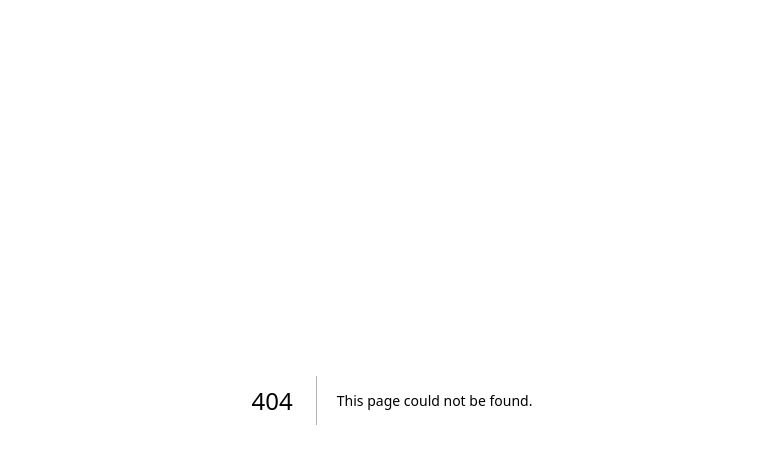
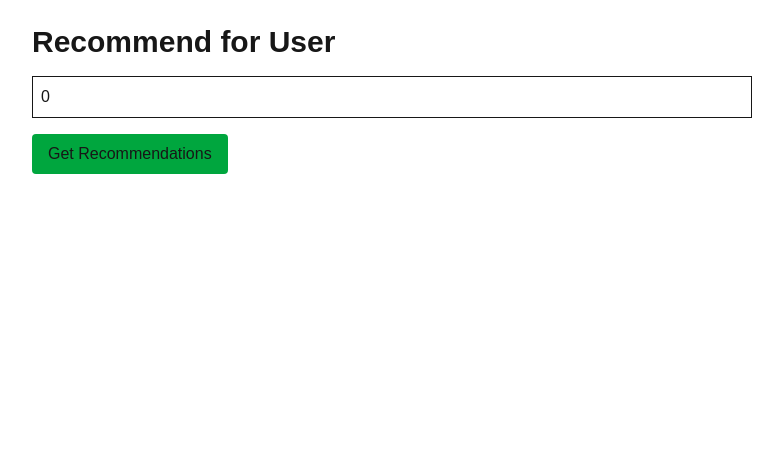
Before and after one commit to sarihammad/tunedin, a Next.js app in the folder frontend/: page /recommend/user in a window 1280 px wide. Before the commit this address had no page. Shown: the top 464 px of the page, without its empty margins (248-1031 px from the left). Built offline with nearby package versions, Linux system fonts and the light colour scheme.

Commit message:
feat: add UserRecommendationPage for user-based song recommendations

```diff
--- /dev/null
+++ b/frontend/src/app/recommend/user/page.tsx
@@ -0,0 +1,62 @@
+'use client'
+import { useState } from 'react'
+import { fetchFromAPI } from '@/lib/api'
+
+export default function UserRecommendationPage() {
+    const [userId, setUserId] = useState<string>('0');
+    const [recommendations, setRecommendations] = useState<any[]>([]);
+    const [loading, setLoading] = useState<boolean>(false);
+
+    async function getRecommendations() {
+        setLoading(true);
+        try {
+            const data = await fetchFromAPI('/recommend/user?model_name=graphsage', {
+                method: 'POST',
+                body: JSON.stringify({
+                    userId: userId,
+                    num_recommendations: 10,
+                    exclude_listened: true,
+                }),
+            })
+            setRecommendations(data.recommendations);
+        } catch (err: any) {
+            console.error("Error: " + err.message);
+        } finally {
+            setLoading(false);
+        }
+    }
+
+    return (
+        <main className="max-w-3xl mx-auto p-6">
+            <h1 className="text-3xl font-bold mb-4">Recommend for User</h1>
+            <input
+                value={userId}
+                onChange={(e) => setUserId(e.target.value)}
+                className="border p-2 mb-4 w-full"
+                placeholder="Enter user ID (e.g., 0)"
+            />
+            <button
+                onClick={getRecommendations}
+                disabled={loading}
+                className="bg-green-600 text-whit px-4 py-2 rounded"
+            >
+                {loading ? 'Loading...' : 'Get Recommendations'}
+            </button>
+            <div className="mt-6">
+                {recommendations.length > 0 ? (
+                    <ul className="space-y-3">
+                        {recommendations.map((rec, i) => (
+                            <li key={i} className="border rounded p-3">
+                                <div className="font-semibold">{rec.song_name}</div>
+                                <div className="text-sm text gray-600">
+                                    {rec.artist_name}, {rec.album_name}, {rec.genre}
+                                </div>
+                            </li>
+                        ))}
+                    </ul>
+                ) : null}
+            </div>
+        </main>
+    )
+
+}
```
